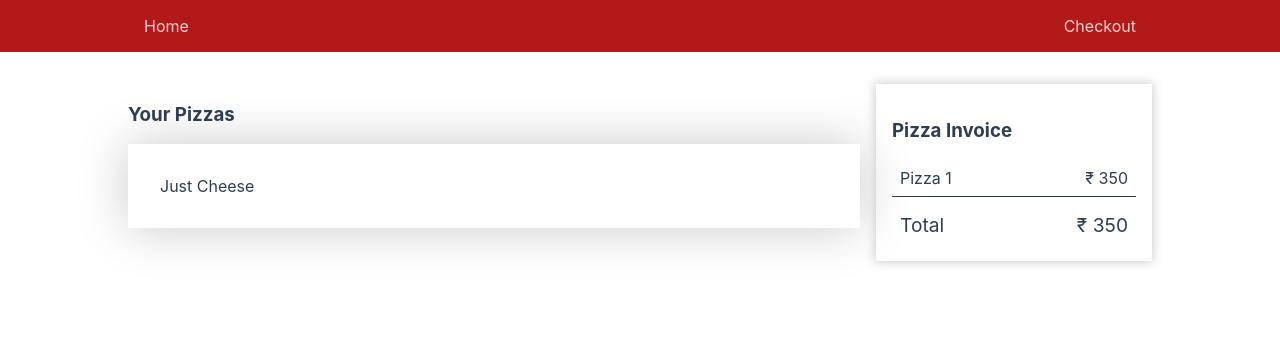
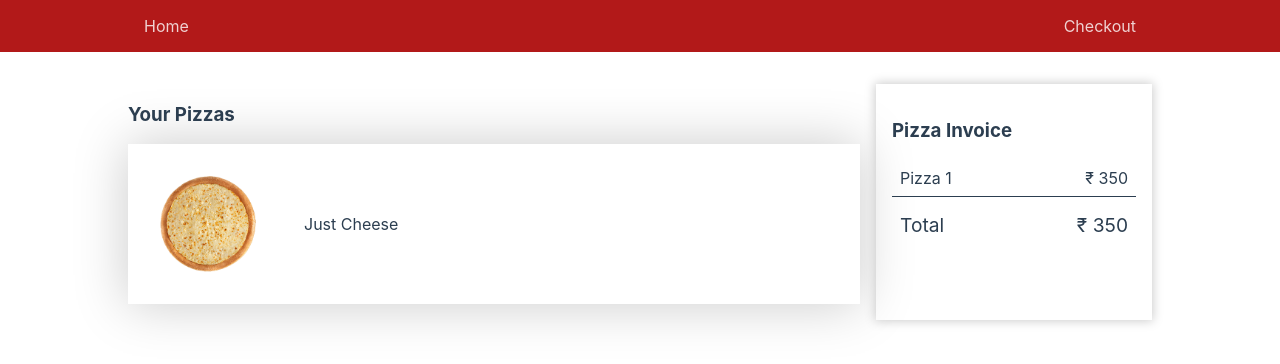
Before and after one commit to shubhamzanwar/pizza-ordering-service, a React (Create React App) app: page /checkout in a window 1280 px wide. Shown: the top 364 px of the page. Built offline with nearby package versions, Linux system fonts and the light colour scheme.

Commit message:
checkout: displaying pizza preview in checkout summary

```diff
--- a/src/components/CheckoutSummary/index.js
+++ b/src/components/CheckoutSummary/index.js
@@ -1,6 +1,7 @@
 import React from 'react';
 import PropTypes from 'prop-types';
 import { connect } from 'react-redux';
+import Pizza from '../PizzaContainer/Pizza';
 import { getPizzaSummary } from '../../utils/pizza';
 import * as styles from './index.module.css';
 
@@ -8,7 +9,10 @@ const CheckoutSummary = ({ pizzas }) => (
   <div className={styles['checkout-summary-container']}>
     <h3 className={styles['toppings-pallette-header']}>Your Pizzas</h3>
     {pizzas.map((pizza) => (
-      <div className={styles['checkout-pizza-summary']}>{getPizzaSummary(pizza)}</div>
+      <div className={styles['checkout-pizza-summary']}>
+        <Pizza toppings={pizza} className={styles['summary-pizza-preview']} />
+        <div>{getPizzaSummary(pizza)}</div>
+      </div>
     ))}
   </div>
 );
--- a/src/components/CheckoutSummary/index.module.css
+++ b/src/components/CheckoutSummary/index.module.css
@@ -9,3 +9,9 @@
     align-items: center;
     margin-bottom: 1rem;
 }
+
+.summary-pizza-preview {
+    height: 6rem;
+    width: 6rem;
+    margin-right: 3rem;
+}
--- a/src/components/PizzaContainer/Pizza/index.js
+++ b/src/components/PizzaContainer/Pizza/index.js
@@ -1,15 +1,16 @@
 import React from 'react';
 import PropTypes from 'prop-types';
+import classnames from 'classnames';
 import pizzaBase from '../../../assets/base.png';
 import { toppingImageMap } from '../../../constants/pizza';
 import * as styles from './index.module.css';
 
 const Pizza = (props) => {
-  const { toppings } = props;
+  const { toppings, className } = props;
   const toppingsToShow = Object.keys(toppings).filter((topping) => toppings[topping]);
 
   return (
-    <div className={styles['pizza-container']}>
+    <div className={classnames(styles['pizza-container'], className)}>
       <img src={pizzaBase} alt="pizza-base" className={styles['pizza-base']} />
       {toppingsToShow.map((topping) => (
         <img src={toppingImageMap[topping]} alt={topping} key={topping} className={styles['pizza-toppings']} />
@@ -27,6 +28,7 @@ Pizza.propTypes = {
     tomato: PropTypes.bool,
     mushrooms: PropTypes.bool,
   }),
+  className: PropTypes.string,
 };
 
 Pizza.defaultProps = {
@@ -38,6 +40,7 @@ Pizza.defaultProps = {
     tomato: false,
     mushrooms: false,
   },
+  className: '',
 };
 
 export default Pizza;
```
